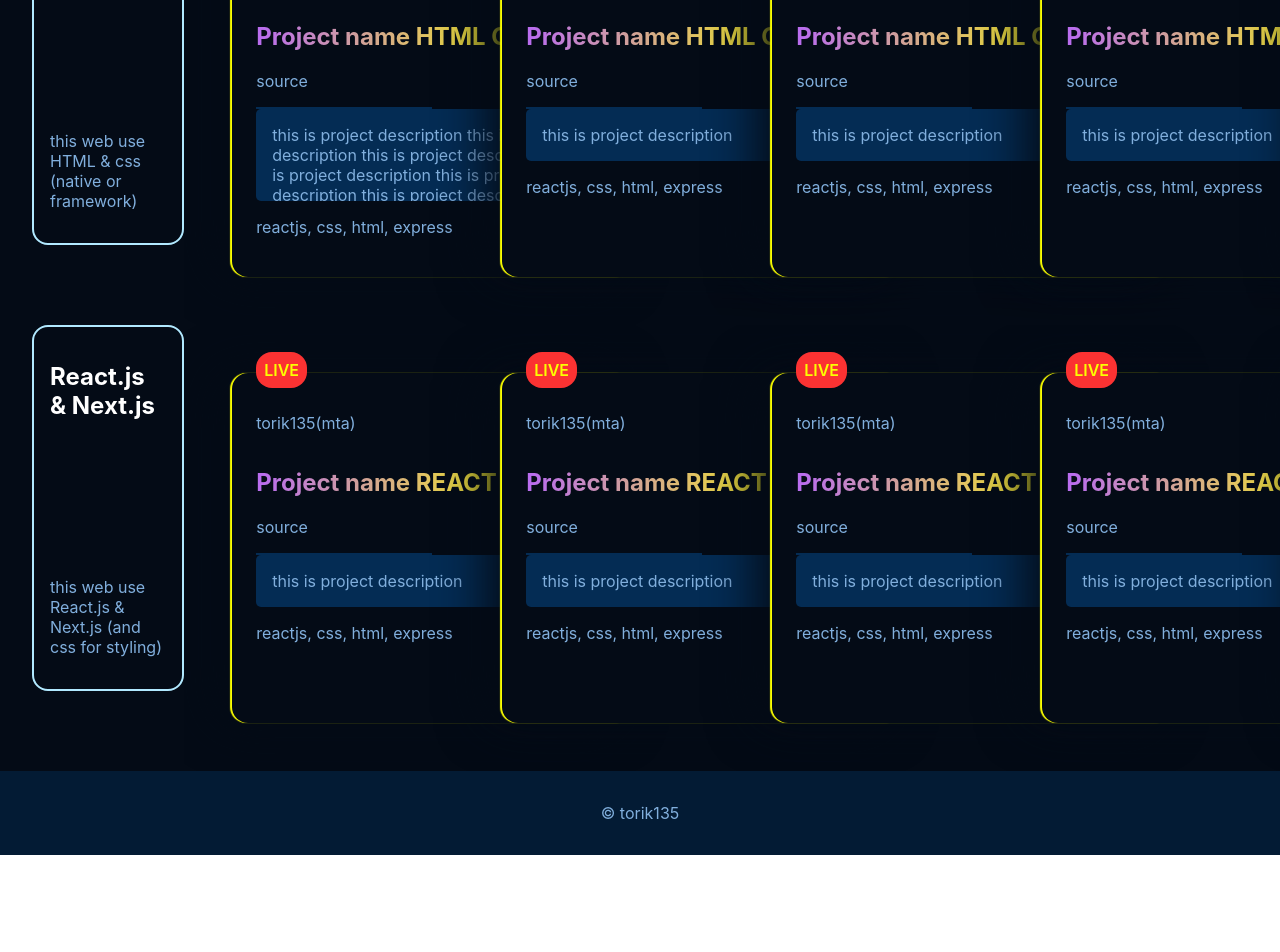
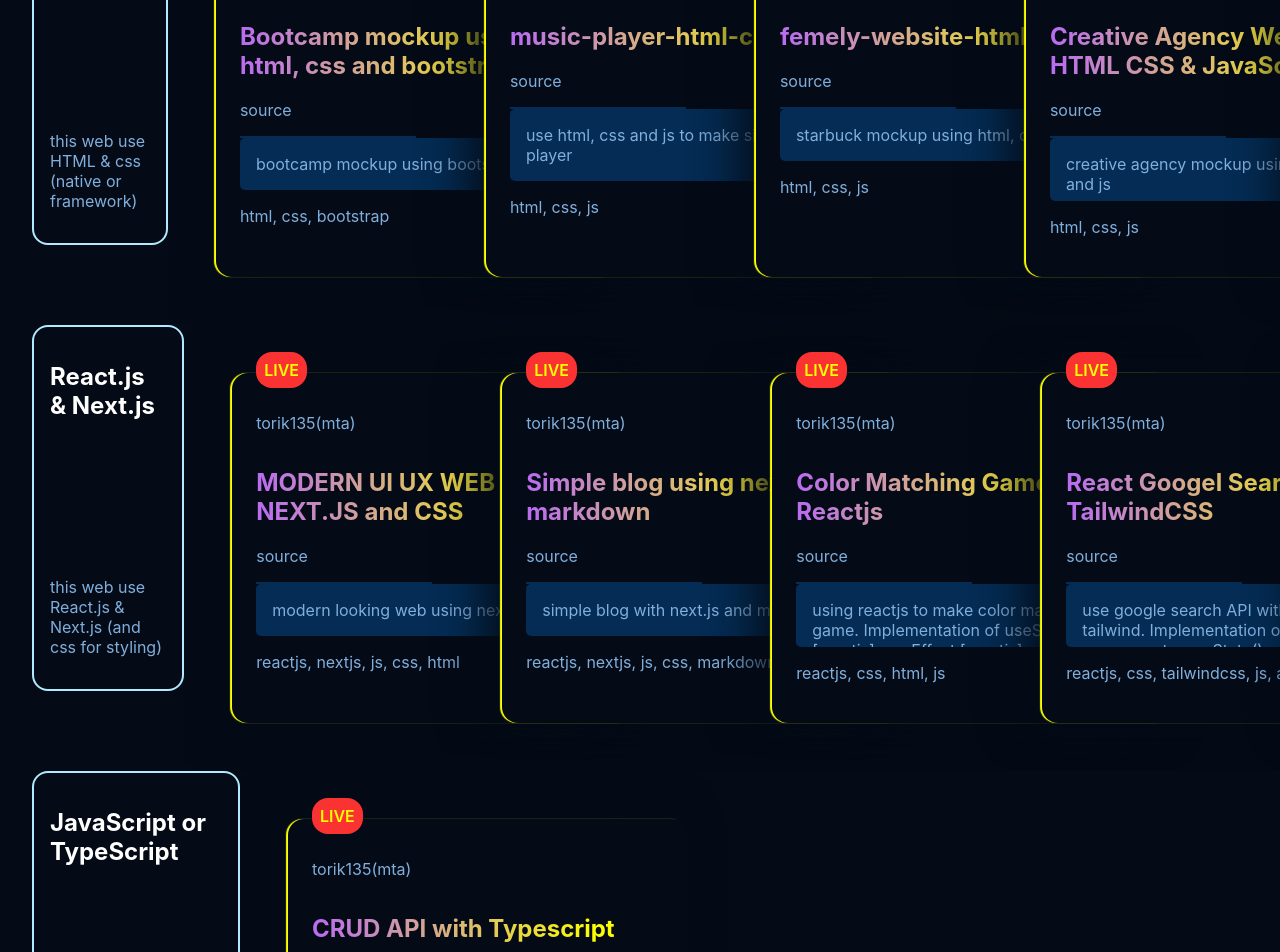
Before and after one commit to torik135/portofolio-repo, a Next.js app: page / in a window 1280 px wide. Shown: the part 280-1232 px from the top of the page. Before the commit the page ends 1135 px from the top, so only its background shows below. Built offline with nearby package versions, Linux system fonts and the light colour scheme.

Commit message:
add real gh data (links etc.)

```diff
--- a/components/Container.jsx
+++ b/components/Container.jsx
@@ -2,6 +2,7 @@ import Projects from '../components/projects/Projects'
 
 import htmlcssData from '../data/htmlcssData'
 import reactnextData from '../data/reactnextData'
+import jstsData from '../data/jstsData'
 
 const Container = () => {
     return (
@@ -10,6 +11,7 @@ const Container = () => {
             {/* <div className="divider"></div> */}
 
             <div className="container-card">
+
                 <div className="container-card_header">
                     <h2>HTML & CSS</h2>
                     <p>this web use HTML & css (native or framework)</p>
@@ -62,7 +64,34 @@ const Container = () => {
                         </div>
                     </div>
                 </div>
+            </div>
 
+            {/* <div className="divider"></div> */}
+
+            <div className="container-card">
+                <div className="container-card_header">
+                    <h2>JavaScript or TypeScript</h2>
+                    <p>this web use JavaScript or TypeScript (or any backend framework and markup languages)</p>
+                </div>
+
+                <div className="container-content card-list">
+
+                    <div className="container-card_content">
+                        <div className="container-card_content-item">
+                            {jstsData.map((item, index) => (
+                                <Projects
+                                name={item.name}
+                                code={item.code}
+                                web_link={item.web_link}
+                                desc={item.desc}
+                                author={item.author}
+                                tech={item.tech}
+                                key={item.name + index}
+                                />
+                            ))}
+                        </div>
+                    </div>
+                </div>
             </div>
 
         </div>
--- a/data/htmlcssData.js
+++ b/data/htmlcssData.js
@@ -1,44 +1,52 @@
 const htmlcssData = [
     {
-        name: 'Project name HTML CSS',
-        code: 'http://github.com/user/repo',
-        web_link: 'http://app.com',
-        desc: 'this is project description this is project description this is project description this is project description this is project description this is project description this is project description this is project description this is project description is project description this is project description this is project description this is project description this is project description',
+        name: 'Bootcamp mockup using html, css and bootstrap',
+        code: 'https://github.com/torik135/bootcamp-bootstrap5-mock',
+        web_link: 'https://this-bootcamp.netlify.app/',
+        desc: 'bootcamp mockup using bootstrap v5',
         author: 'torik135(mta)',
-        tech: 'reactjs, css, html, express'
+        tech: 'html, css, bootstrap'
     },
     {
-        name: 'Project name HTML CSS',
-        code: 'http://github.com/user/repo',
-        web_link: 'http://app.com',
-        desc: 'this is project description',
+        name: 'music-player-html-css-js',
+        code: 'https://github.com/torik135/music-player-html-css-js',
+        web_link: 'https://this-music-player.netlify.app/',
+        desc: 'use html, css and js to make simple mp3 player',
         author: 'torik135(mta)',
-        tech: 'reactjs, css, html, express'
+        tech: 'html, css, js'
     },
     {
-        name: 'Project name HTML CSS',
-        code: 'http://github.com/user/repo',
-        web_link: 'http://app.com',
-        desc: 'this is project description',
+        name: 'femely-website-html-css',
+        code: 'https://github.com/torik135/femely-website-html-css',
+        web_link: 'https://this-femely.netlify.app/',
+        desc: 'starbuck mockup using html, css and js',
         author: 'torik135(mta)',
-        tech: 'reactjs, css, html, express'
+        tech: 'html, css, js'
     },
     {
-        name: 'Project name HTML CSS',
-        code: 'http://github.com/user/repo',
-        web_link: 'http://app.com',
-        desc: 'this is project description',
+        name: 'Creative Agency Web Using HTML CSS & JavaScript',
+        code: 'https://github.com/torik135/creative-web-html-css',
+        web_link: 'https://this-creative.netlify.app/',
+        desc: 'creative agency mockup using html, css and js',
         author: 'torik135(mta)',
-        tech: 'reactjs, css, html, express'
+        tech: 'html, css, js'
     },
     {
-        name: 'Project name HTML CSS',
-        code: 'http://github.com/user/repo',
-        web_link: 'http://app.com',
+        name: 'Clone Cloud Hosting',
+        code: 'https://github.com/torik135/clone-cloud-hosting-html-css',
+        web_link: 'https://this-cloud-website.netlify.app/',
         author: 'torik135(mta)',
-        desc: 'this is project description',
-        tech: 'reactjs, css, html, express'
-    }
+        desc: 'cloud hosting mockup using html and css',
+        tech: 'html, css'
+    },
+    {
+        name: 'MONKEE WEBSITE PAGE (for fun only)',
+        code: 'https://github.com/torik135/monkee-website-html-css',
+        web_link: 'https://this-monke.netlify.app/',
+        author: 'torik135(mta)',
+        desc: 'mockup website using html, css and js',
+        tech: 'html, css'
+    },
 ]
 
 export default htmlcssData
--- /dev/null
+++ b/data/jstsData.js
@@ -0,0 +1,12 @@
+const jstsData = [
+    {
+        name: 'CRUD API with Typescript',
+        code: 'https://github.com/torik135/typescript-api-dokter',
+        web_link: 'https://github.com/torik135/typescript-api-dokter',
+        desc: 'using typescript to make API',
+        author: 'torik135(mta)',
+        tech: 'express, ts, js, jwt, crud'
+    }
+]
+
+export default jstsData
--- a/data/reactnextData.js
+++ b/data/reactnextData.js
@@ -1,41 +1,41 @@
 const reactnextData = [
     {
-        name: 'Project name REACT NEXT',
-        code: 'http://github.com/user/repo',
-        web_link: 'http://app.com',
-        desc: 'this is project description',
+        name: 'MODERN UI UX WEB USING NEXT.JS and CSS',
+        code: 'https://github.com/torik135/modern-web-nextjs',
+        web_link: 'https://modern-web-nextjs.vercel.app/',
+        desc: 'modern looking web using nextjs and css',
         author: 'torik135(mta)',
-        tech: 'reactjs, css, html, express'
+        tech: 'reactjs, nextjs, js, css, html'
     },
     {
-        name: 'Project name REACT NEXT',
-        code: 'http://github.com/user/repo',
-        web_link: 'http://app.com',
-        desc: 'this is project description',
+        name: 'Simple blog using next.js and markdown',
+        code: 'https://github.com/torik135/HXH-blog',
+        web_link: 'https://this-hxh-blog.vercel.app/',
+        desc: 'simple blog with next.js and markdown',
         author: 'torik135(mta)',
-        tech: 'reactjs, css, html, express'
+        tech: 'reactjs, nextjs, js, css, markdown, html'
     },
     {
-        name: 'Project name REACT NEXT',
-        code: 'http://github.com/user/repo',
-        web_link: 'http://app.com',
-        desc: 'this is project description',
+        name: 'Color Matching Game Using Reactjs',
+        code: 'https://github.com/torik135/react-color-matching-game',
+        web_link: 'https://this-color-matching-game.netlify.app/',
+        desc: 'using reactjs to make color matching game. Implementation of useState [reactjs], useEffect [reactjs], components [reactjs], basic js',
         author: 'torik135(mta)',
-        tech: 'reactjs, css, html, express'
+        tech: 'reactjs, css, html, js'
     },
     {
-        name: 'Project name REACT NEXT',
-        code: 'http://github.com/user/repo',
-        web_link: 'http://app.com',
-        desc: 'this is project description',
+        name: 'React Googel Search and TailwindCSS',
+        code: 'https://github.com/torik135/googel-reactjs-tailwind',
+        web_link: 'https://this-search.netlify.app/',
+        desc: 'use google search API with reactjs and tailwind. Implementation of react components, useState(), useEffect(), createContext(), useContext(), Route, Routes, Navigate, Link, NavLink, useLocation, BrowserRouter from react router v6, Loader from react spinner loader, ReactPlayer from react player, useDebounce from use debounce, tailwind css',
         author: 'torik135(mta)',
-        tech: 'reactjs, css, html, express'
+        tech: 'reactjs, css, tailwindcss, js, api'
     },
     {
-        name: 'Project name REACT NEXT',
-        code: 'http://github.com/user/repo',
-        web_link: 'http://app.com',
-        desc: 'this is project description',
+        name: 'Collapsible Component Using Reactjs',
+        code: 'https://github.com/torik135/react-collapsible-mockup',
+        web_link: 'https://torik135.github.io/react-collapsible-mockup/',
+        desc: 'using react to create collapsible components. Implementation of, useState [reactjs], components [reactjs], basic js, css',
         author: 'torik135(mta)',
         tech: 'reactjs, css, html, express'
     }
```
